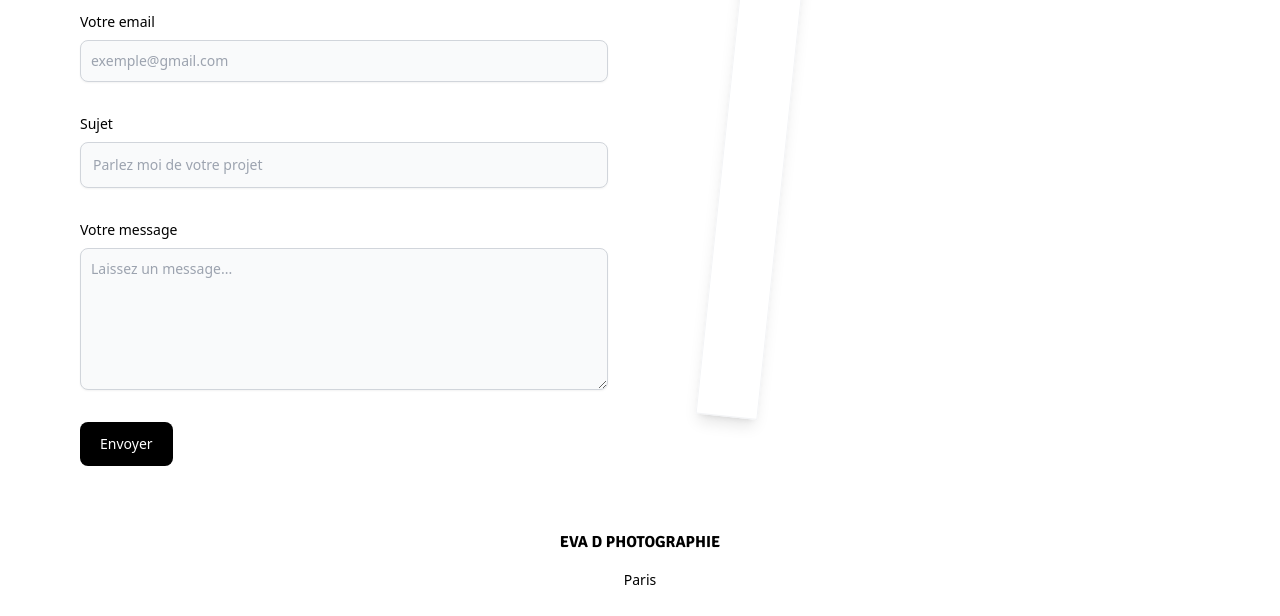
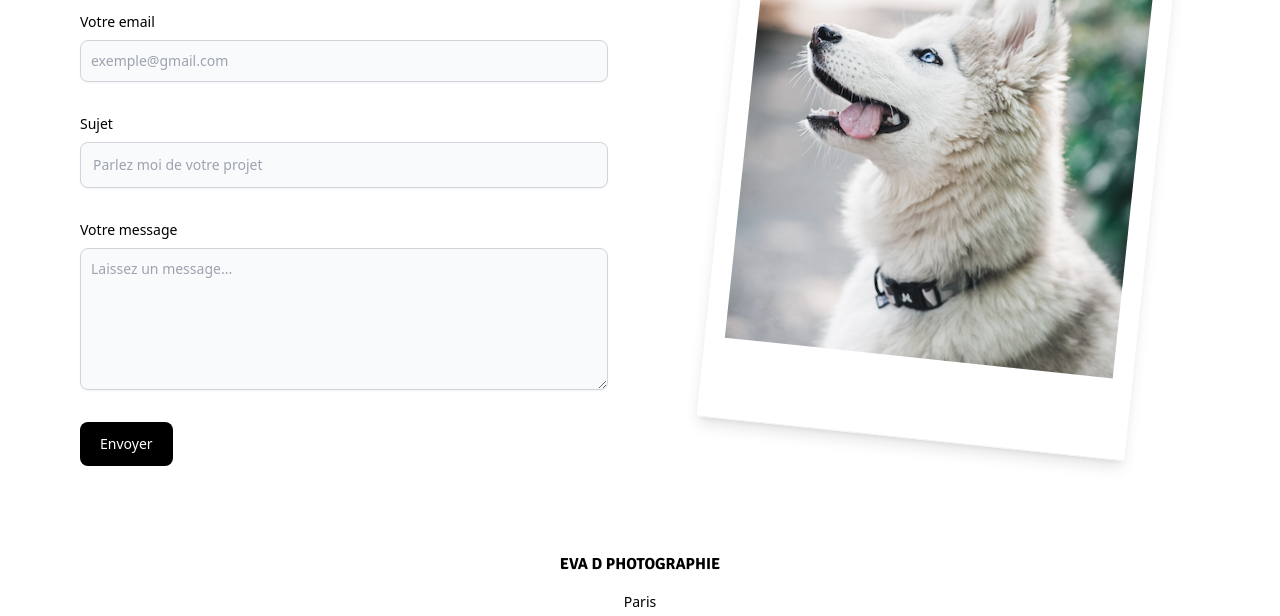
Before and after one commit to Kingtutur/site-eva, a website: page docs/contact.html in a window 1280 px wide. Shown: the part 176-792 px from the top of the page. Drawn offline with nearby package versions, Linux system fonts and the light colour scheme; files that its build step writes are made by us from their sources.

Commit message:
fix pictures

```diff
--- a/docs/contact.html
+++ b/docs/contact.html
@@ -111,7 +111,7 @@
         <div
           class="bg-white dark:bg-neutral-900 p-5 pb-20 m-6 md:m-12 shadow-lg border border-gray-100 dark:border-neutral-800  hover:rotate-0 transition duration-500 rotate-6 relative">
           <img
-            src="./assets/contact.jpg"
+            src="./assets/contact.png"
             alt="" class="flex flex-col aspect-square w-full object-cover h-auto max-h-full" />
         </div>
       </div>
```
Also changed, not shown: docs/assets/aboutme.jpeg (deleted), 2 other files.
